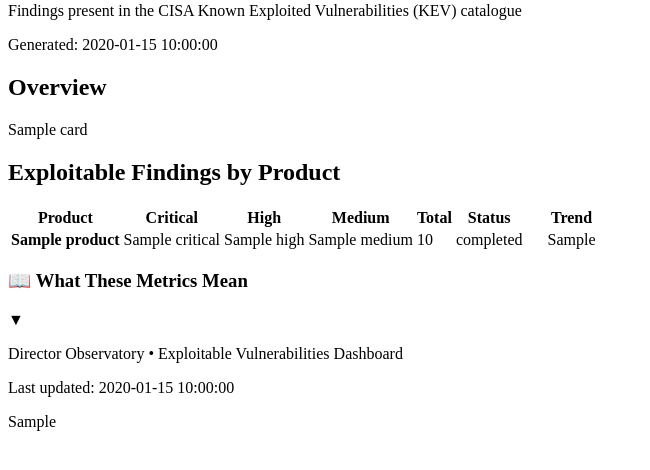
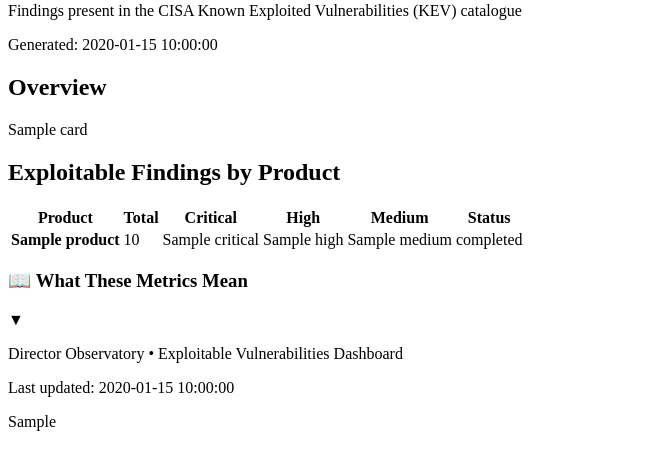
Before and after one commit to RobBhandari/WorkAgents, a Python web app: template templates/dashboards/exploitable_dashboard.html in a window 1280 px wide. Shown: the part 123-593 px from the top of the page, without its empty margins (0-650 px from the left). Run offline with Jinja, Linux system fonts and the light colour scheme; the template is opened without the code that fills it: most values are stand-ins (such as "Sample title", 1, 10 or a date in 2020).

Commit message:
refactor: reorder columns and remove trend sparkline from exploitable dashboard
- Move Total column before Critical/High/Medium for better readability
- Remove Trend sparkline column and associated CSS styles

Co-Authored-By: Claude Sonnet 4.6 <noreply@anthropic.com>

```diff
--- a/templates/dashboards/exploitable_dashboard.html
+++ b/templates/dashboards/exploitable_dashboard.html
@@ -21,8 +21,6 @@
     td.col-critical { color: #dc2626; font-weight: 700; }
     td.col-high     { color: #ea580c; font-weight: 700; }
     td.col-medium   { color: #d97706; font-weight: 700; }
-    .col-trend { min-width: 90px; text-align: center; }
-    .sparkline { vertical-align: middle; opacity: 0.75; }
 </style>
 {% endblock %}
 
@@ -63,28 +61,26 @@
             <thead>
                 <tr>
                     <th>Product</th>
+                    <th>Total</th>
                     <th>Critical</th>
                     <th>High</th>
                     <th>Medium</th>
-                    <th>Total</th>
                     <th>Status</th>
-                    <th>Trend</th>
                 </tr>
             </thead>
             <tbody>
             {% for p in products %}
                 <tr>
                     <td><strong>{{ p.name }}</strong></td>
+                    <td>{{ p.total }}</td>
                     <td class="{% if p.critical > 0 %}col-critical{% endif %}">{{ p.critical }}</td>
                     <td class="{% if p.high > 0 %}col-high{% endif %}">{{ p.high }}</td>
                     <td class="{% if p.medium > 0 %}col-medium{% endif %}">{{ p.medium }}</td>
-                    <td>{{ p.total }}</td>
                     <td>
                         <span class="status-badge status-{{ p.status_class }}">
                             {{ p.status }}
                         </span>
                     </td>
-                    <td class="col-trend">{{ p.trend_sparkline | safe }}</td>
                 </tr>
             {% endfor %}
             </tbody>
```
